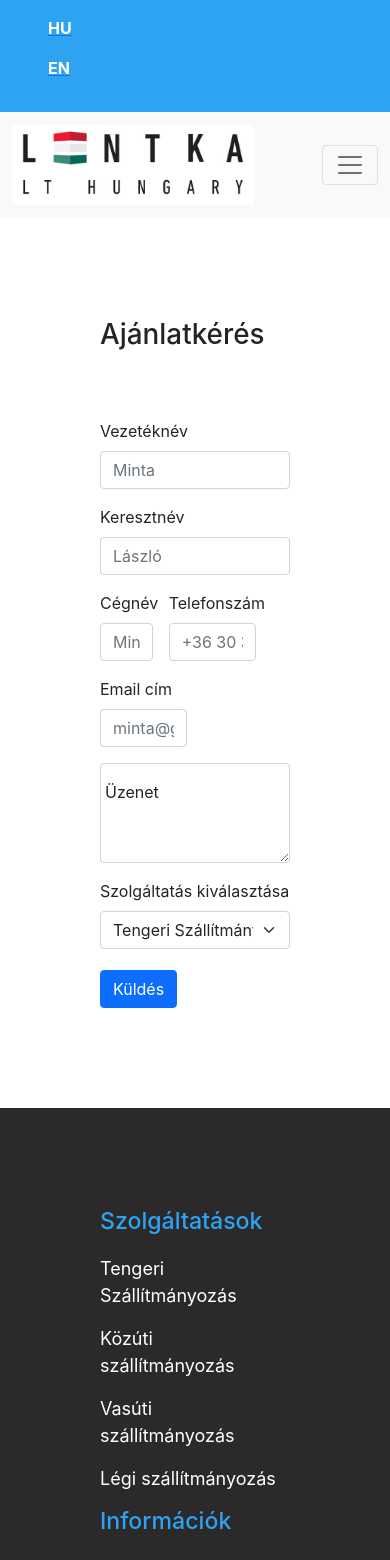
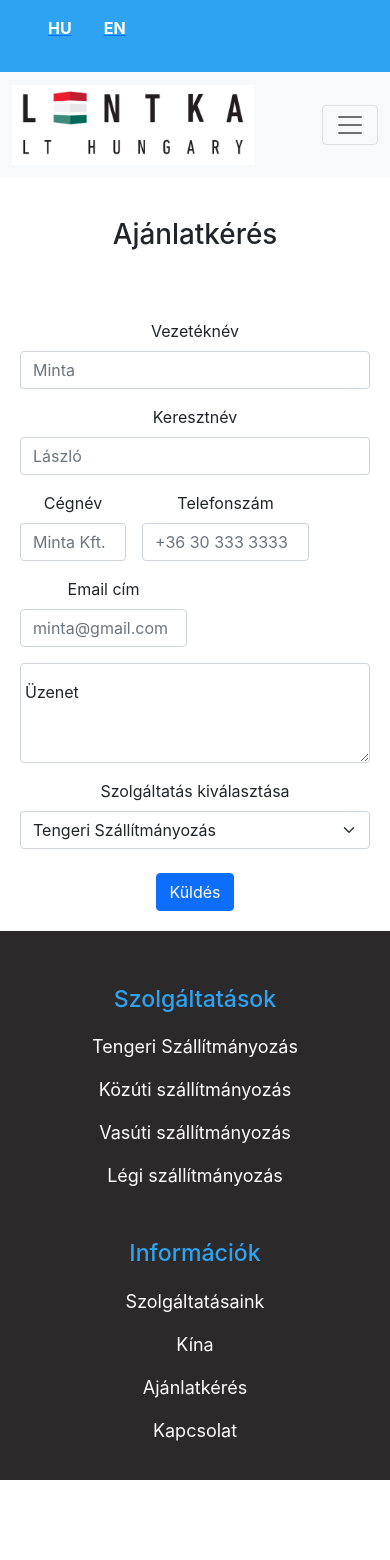
Before and after one commit to Graner007/lthungary, a React (Create React App) app: page /offer in a window 390 px wide. Shown: the top 1560 px of the page. After the commit the page ends 1480 px from the top, so only its background shows below. Built offline with nearby package versions, Linux system fonts and the light colour scheme.

Commit message:
add new style again

```diff
--- a/src/components/Footer.js
+++ b/src/components/Footer.js
@@ -3,9 +3,11 @@ import { LanguageContext } from "../contexts/LanguageContext";
 import { Link } from "react-router-dom";
 
 const Footer = () => {
+
     const {isHuTrue, hu, en} = useContext(LanguageContext);
     const language =  isHuTrue ? hu : en;
     const footer = language.footer;
+
     return (
         <div className="footer">
             <div className="footer-service">
--- a/src/index.css
+++ b/src/index.css
@@ -36,7 +36,7 @@ code {
 .sliderimg{
   width: 100%;
   height: 450px;
-  object-fit: cover
+  object-fit: cover;
 }
 
 .nav-item {
@@ -53,26 +53,28 @@ code {
 }
 
 .service-cards {
-  display: grid;
-  grid-template-columns: 1fr 1fr 1fr 1fr;
+  display: flex;
+  flex-direction: row;
+  flex-wrap: wrap;
+  justify-content: space-around;
   background-color: white;
-  padding: 4%;
-  row-gap: 4%;
+  padding: 5%;
 }
 
 .language-navbar-list {
   display: flex;
   flex-direction: row;
   justify-content: space-between;
+  align-items: center;
 }
 
 .footer {
-  display: grid;
+  display: flex;
   background-color: rgb(43, 41, 41);
   color: #fff;
-  grid-template-columns: 1fr 1fr;
-  text-align: start;
-  padding: 100px;
+  flex-direction: row;
+  justify-content: space-around;
+  padding: 50px;
   font-size: large;
 }
 
@@ -126,9 +128,63 @@ code {
 }
 
 @media only screen and (max-width: 1200px) {
+  .contact {
+    grid-template-columns: 1fr;
+    grid-template-rows: 1fr 1fr;
+  }
+
+  .introduction {
+    display: flex;
+    flex-direction: column-reverse;
+  }
+
+  .card {
+    width: 100%;
+  }
+}
+
+@media only screen and (max-width: 950px) {
+  .footer {
+    flex-direction: column;
+    padding: 20px;
+  }
+
+  .footer div {
+    margin-top: 10%;
+    text-align: center;
+  }
+
+  .service-container {
+    background-color: #fff;
+    padding: 15px;
+    margin-top: 30px;
+  }
+
+  .service-container h1 {
+    text-align: center;
+  }
+
+  .contact,
+  .supply-from-china,
+  .offer,
+  .about-us {
+    background-color: white;
+    margin-top: 20px;
+    padding: 20px;
+  }
+
+  .contact,
+  .supply-from-china,
+  .offer,
+  .about-us h1 {
+    text-align: center;
+  }
+}
+
+@media only screen and (max-width: 600px) {
   .service-cards {
-    grid-template-columns: 1fr 1fr;
-    grid-template-rows: 1fr 1fr;
+    flex-direction: column;
+    align-items: center;
   }
 
   .contact {
@@ -143,44 +199,11 @@ code {
 
   .card {
     width: 100%;
-  }
-
-
-}
-
-@media only screen and (max-width: 950px) {
-  .footer {
-    grid-template-columns: 1fr;
-    grid-template-rows: 1fr 1fr;
-  }
-
-  .language-navbar-list {
-    flex-direction: column;
-  }
-}
-
-@media only screen and (max-width: 600px) {
-  .service-cards {
-    grid-template-columns: 1fr;
-    grid-template-rows: 1fr 1fr 1fr 1fr;
-  }
-
-  .contact {
-    grid-template-columns: 1fr;
-    grid-template-rows: 1fr 1fr;
-  }
-
-  .introduction {
-    display: flex;
-    flex-direction: column-reverse;
-  }
-
-  .card {
-    width: 100%;
+    margin: 15px;
   }
 
   .footer {
-    grid-template-columns: 1fr;
-    grid-template-rows: 1fr 1fr;
+    flex-direction: column;
+    padding: 20px;
   }
 }
```
